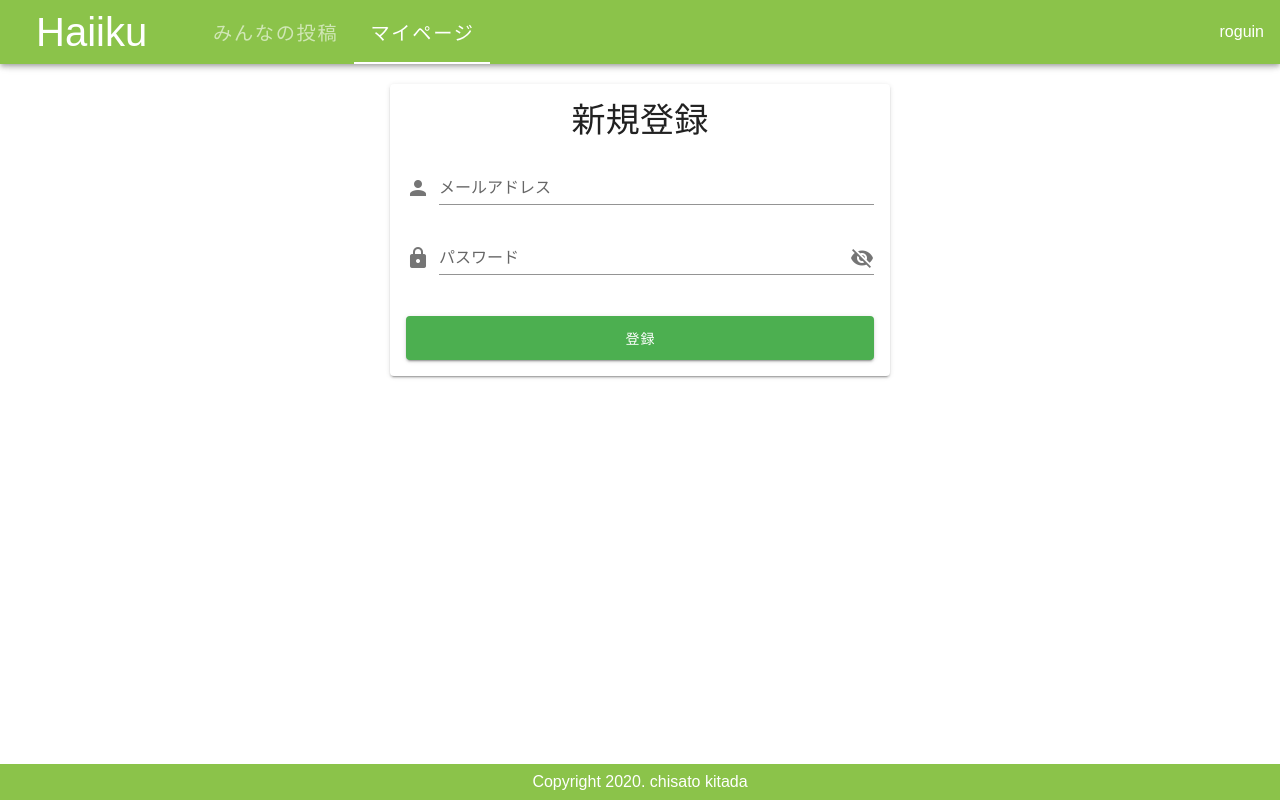
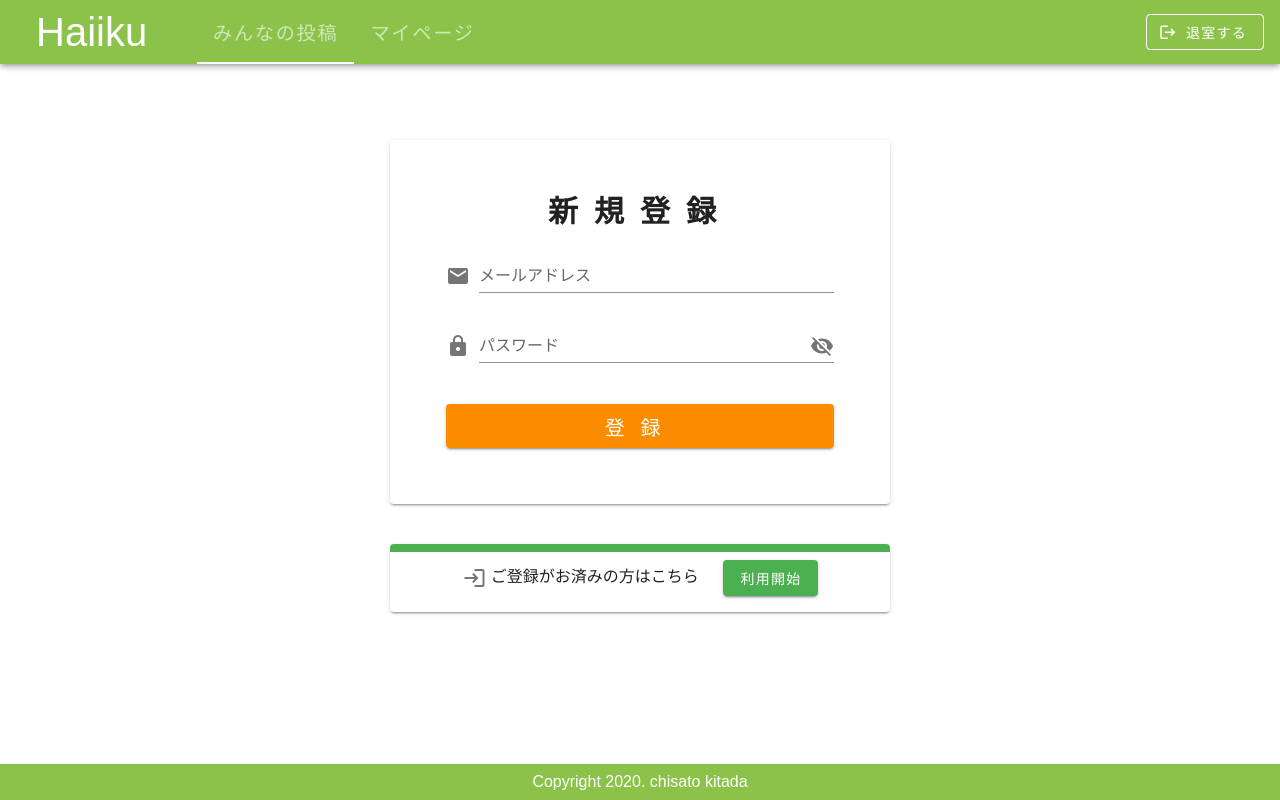
Before and after one commit to ki01chi/my-app-vue, a Vue app: page /register in a window 1280 px wide. Built offline with nearby package versions, Linux system fonts and the light colour scheme; a web font is replaced by a local one.

Commit message:
logoutボタン実装 #5

```diff
--- a/src/App.vue
+++ b/src/App.vue
@@ -1,9 +1,9 @@
 <template>
   <v-app id="app">
     <Header />
-    <v-content>
+    <v-main>
       <router-view/>
-    </v-content>
+    </v-main>
     <Footer />
   </v-app>
 </template>
--- a/src/common/constants.js
+++ b/src/common/constants.js
@@ -6,7 +6,7 @@ export default {
     },
     {
       name: 'マイページ',
-      url: '/register'
+      url: '/login'
     },
   ]
 }
--- a/src/components/Header.vue
+++ b/src/components/Header.vue
@@ -2,7 +2,7 @@
   <header>
     <v-app-bar app dark color="#8bc34a">
       <v-app-bar-nav-icon @click="drawer = true"></v-app-bar-nav-icon>
-      <v-toolbar-title @click="$router.push('/')">Haiiku</v-toolbar-title>
+      <v-toolbar-title @click="$router.push('/').catch(err => {})">Haiiku</v-toolbar-title>
 
       <!-- pc表示タブメニュー -->
       <v-tabs>
@@ -14,7 +14,10 @@
           {{ menuItem.name }}
         </v-tab>
       </v-tabs>
-      <button>roguin</button>
+      <v-btn @click="logout()" class="ml-auto" dark outlined>
+        <v-icon dark left>mdi-logout</v-icon>
+        退室する
+      </v-btn>
     </v-app-bar>
 
     <!-- sp表示タブメニュー -->
@@ -36,15 +39,27 @@
 </template>
 
 <script>
+import firebase from "firebase";
 import constants from "../common/constants";
 
 export default {
   name: "Header",
-  data() {
+  data: () => {
     return {
       drawer: false,
       menuItems: constants.menuItems,
     };
+  },
+  methods: {
+    logout: function () {
+      firebase
+      .auth()
+      .signOut()
+      .then(() => {
+        alert('退室しました');
+        this.$router.push('/');
+      })
+    }
   },
 };
 </script>
@@ -62,6 +77,7 @@ export default {
       display: none;
     }
   }
+
   .v-tabs {
     display: none;
 
--- a/src/router/index.js
+++ b/src/router/index.js
@@ -4,6 +4,7 @@ import Home from '../views/Home.vue'
 import About from '../views/About.vue'
 import Login from '../views/Login.vue'
 import Register from '../views/Register.vue'
+import Mypage from '../views/Mypage.vue'
 
 
 Vue.use(VueRouter)
@@ -28,6 +29,11 @@ const routes = [
     path: '/register',
     name: 'Register',
     component: Register
+  },
+  {
+    path: '/mypage',
+    name: 'Mypage',
+    component: Mypage
   }
 ]
 
--- a/src/views/Login.vue
+++ b/src/views/Login.vue
@@ -1,14 +1,33 @@
 <template>
-  <v-card width="500px" class="mx-auto mt-5">
+  <div class="container">
+    <v-alert
+      class="v-alert mx-auto mt-10"
+      width="500px"
+      border="top"
+      colored-border
+      color="warning"
+      elevation="2"
+    >
+      <v-icon>mdi-account</v-icon>
+      初めての方はこちら
+      <v-btn
+        dark
+        color="warning"
+        class="ms-5"
+        @click="$router.push('/register')"
+        >新規登録</v-btn
+      >
+    </v-alert>
+    <v-card width="500px" class="mx-auto mt-10 pa-10">
       <v-card-title>
-      <h1 class="display-1 mx-auto">ログイン</h1>
+        <h2 class="v-card-title mx-auto">利用開始</h2>
       </v-card-title>
       <v-card-text>
         <v-form>
           <v-text-field
             type="email"
             v-model="email"
-          prepend-icon="mdi-account"
+            prepend-icon="mdi-email"
             size="large"
             label="メールアドレス"
           ></v-text-field>
@@ -21,15 +40,19 @@
             label="パスワード"
           ></v-text-field>
           <v-btn
-          class="mt-5"
-          @click="register()"
+            class="login-btn mt-5"
+            @click="login()"
             color="green"
-          dark large retain-focus-on-click block
-          align="center"
-        >ログイン</v-btn>
+            dark
+            large
+            retain-focus-on-click
+            block
+            >入室する
+          </v-btn>
         </v-form>
       </v-card-text>
     </v-card>
+  </div>
 </template>
 
 <script>
@@ -46,13 +69,12 @@ export default {
   },
 
   methods: {
-    register: function () {
+    login: function () {
       firebase
         .auth()
-        .createUserWithEmailAndPassword(this.email, this.password)
+        .signInWithEmailAndPassword(this.email, this.password)
         .then((user) => {
-          alert(`${user.email} ログイン`),
-          this.$router.push("/")
+          alert(`${user.email} 入室しました`), this.$router.push("/");
         })
         .catch((error) => {
           alert(error.message);
@@ -61,3 +83,18 @@ export default {
   },
 };
 </script>
+
+<style lang="scss">
+  .v-card-title {
+    letter-spacing: 1rem;
+  }
+
+  .login-btn span {
+    font-size: 20px;
+    letter-spacing: 1rem;
+  }
+
+  .v-alert__content {
+    text-align: center;
+  }
+</style>
--- /dev/null
+++ b/src/views/Mypage.vue
@@ -0,0 +1,9 @@
+<template>
+  <div class="container">
+    <h2>マイページ</h2>
+  </div>
+</template>
+
+<script>
+
+</script>
--- a/src/views/Register.vue
+++ b/src/views/Register.vue
@@ -1,14 +1,15 @@
 <template>
-  <v-card width="500px" class="mx-auto mt-5">
+  <div class="container">
+    <v-card width="500px" class="mx-auto mt-16 pa-10">
       <v-card-title>
-      <h1 class="display-1 mx-auto">新規登録</h1>
+        <h2 class="v-card-title mx-auto">新規登録</h2>
       </v-card-title>
       <v-card-text>
         <v-form>
           <v-text-field
             type="email"
             v-model="email"
-          prepend-icon="mdi-account"
+            prepend-icon="mdi-email"
             size="large"
             label="メールアドレス"
           ></v-text-field>
@@ -21,14 +22,37 @@
             label="パスワード"
           ></v-text-field>
           <v-btn
-          class="mt-5"
+            class="register-btn mt-5"
             @click="register()"
-          color="green"
-          dark large retain-focus-on-click block
-        >登録</v-btn>
+            color="warning"
+            dark
+            large
+            retain-focus-on-click
+            block
+            >登録</v-btn
+          >
         </v-form>
       </v-card-text>
     </v-card>
+        <v-alert
+      class="v-alert mx-auto mt-10"
+      width="500px"
+      border="top"
+      colored-border
+      color="success"
+      elevation="2"
+    >
+      <v-icon>mdi-login</v-icon>
+      ご登録がお済みの方はこちら
+      <v-btn
+        dark
+        color="success"
+        class="ms-5"
+        @click="$router.push('/login')"
+      >利用開始</v-btn
+      >
+    </v-alert>
+  </div>
 </template>
 
 <script>
@@ -50,8 +74,7 @@ export default {
         .auth()
         .createUserWithEmailAndPassword(this.email, this.password)
         .then((user) => {
-          alert(`${user.email} 新規登録完了しました`),
-          this.$router.push("/")
+          alert(`${user.email} 新規登録完了しました`), this.$router.push("/");
         })
         .catch((error) => {
           alert(error.message);
@@ -60,3 +83,14 @@ export default {
   },
 };
 </script>
+
+<style lang="scss">
+.v-card-title {
+  letter-spacing: 1rem;
+}
+
+.register-btn span {
+  font-size: 20px;
+  letter-spacing: 1rem;
+}
+</style>
```
Lines whose indentation alone changed are shown as unchanged.
